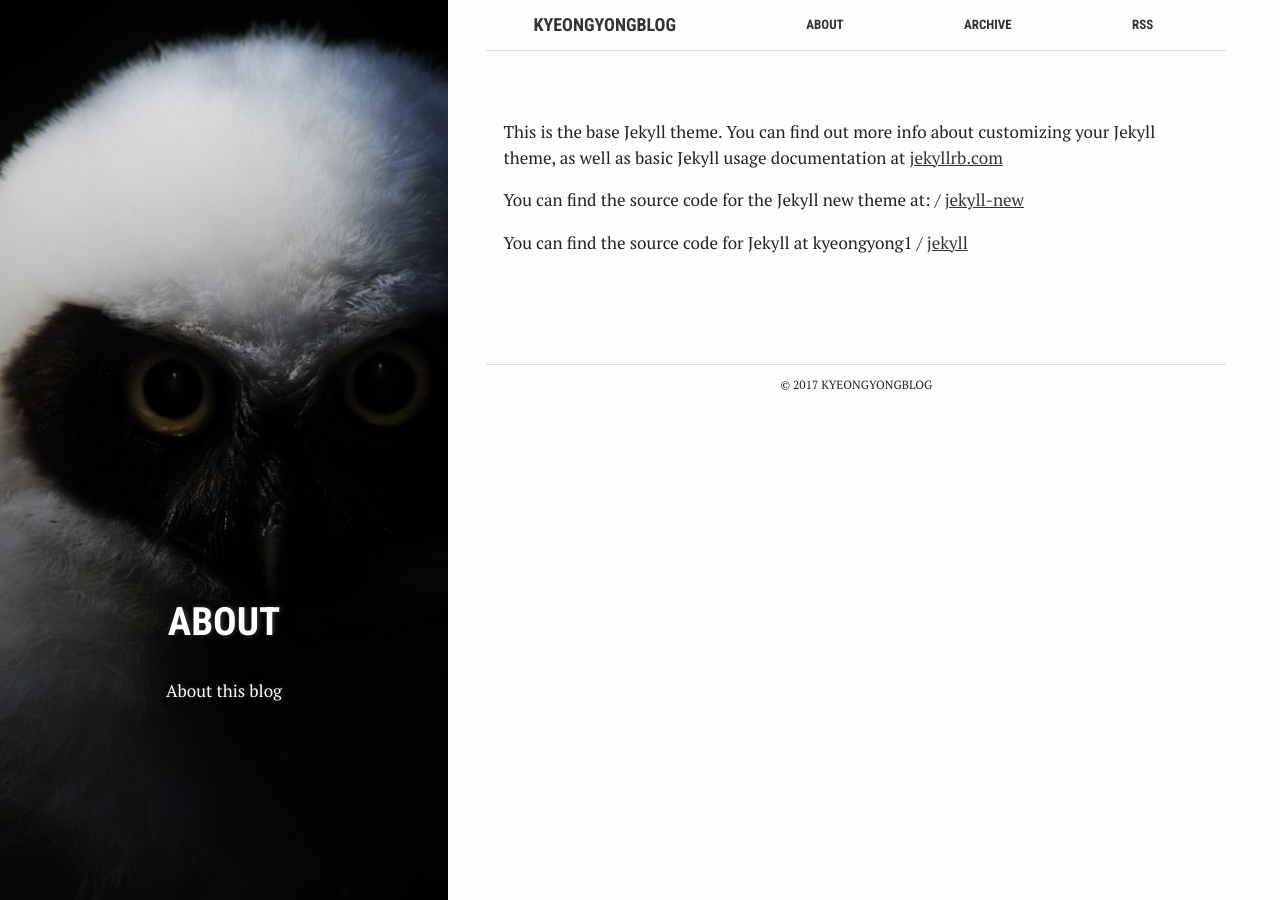
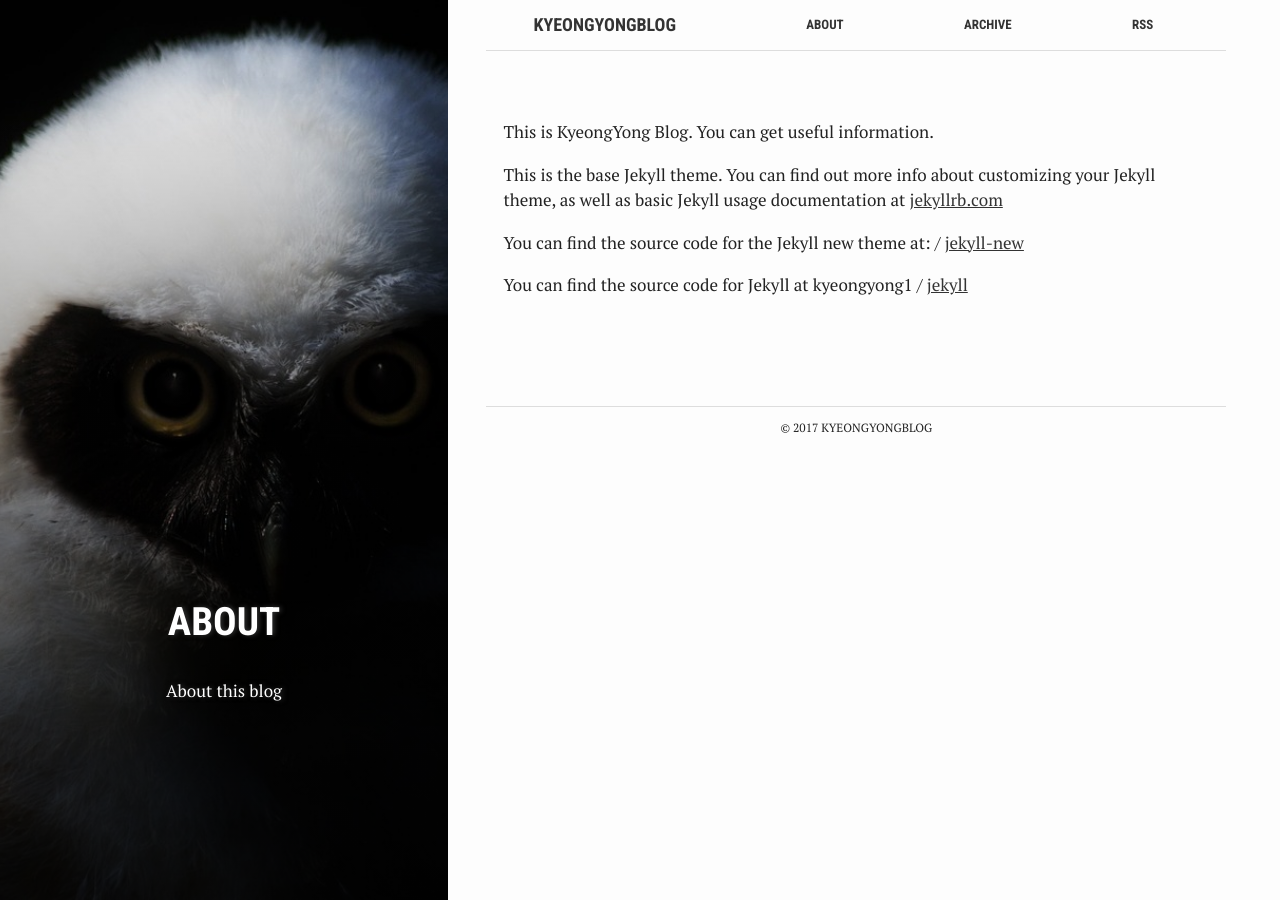
Before and after one commit to kyeongyong1/kyeongyong1.github.io, a Jekyll site: the page built from about.md, in a window 1280 px wide. Built offline with Jekyll 4.4.1, drawn with Linux system fonts in a browser that asks for light colours.

```diff
--- a/about.md
+++ b/about.md
@@ -8,6 +8,9 @@ summary: "About this blog"
 active: about
 ---
 
+This is KyeongYong Blog. You can get useful information.
+
+
 This is the base Jekyll theme. You can find out more info about customizing your Jekyll theme, as well as basic Jekyll usage documentation at [jekyllrb.com](http://jekyllrb.com/)
 
 You can find the source code for the Jekyll new theme at:
```
